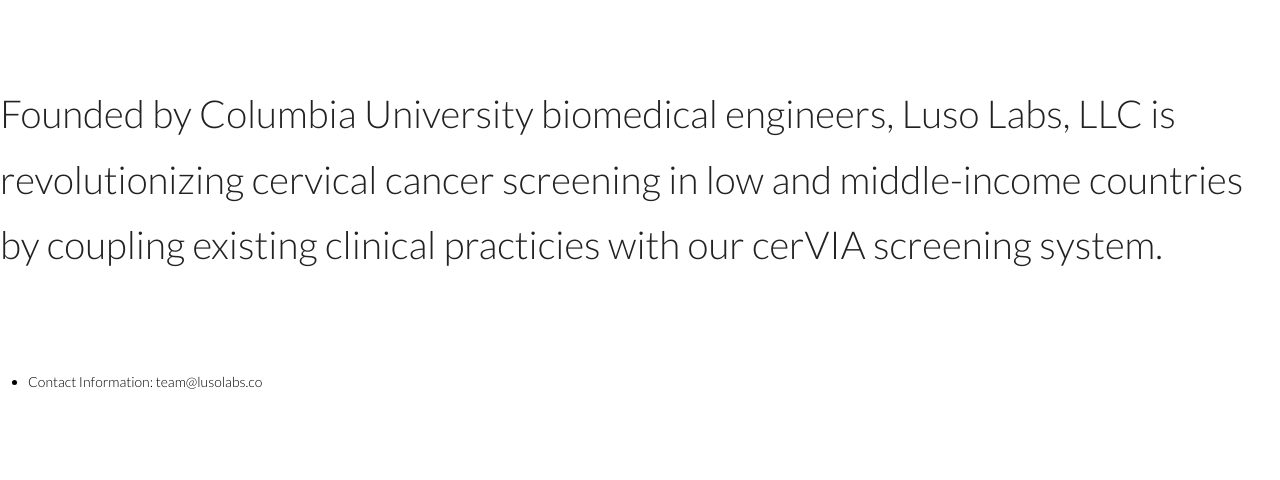
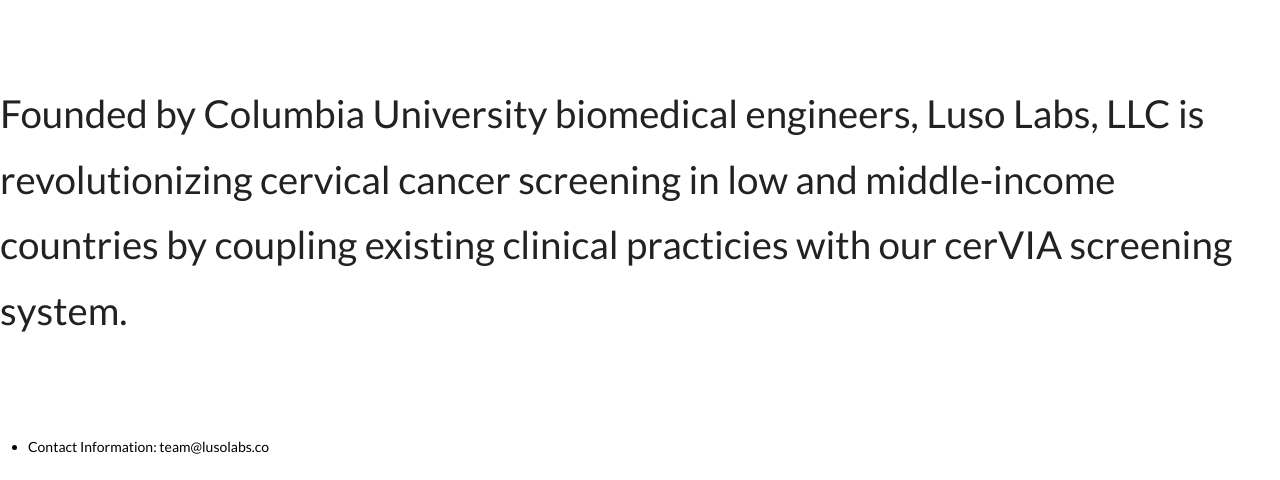
Before and after one commit to ritishpatnaik/luso-labs, a plain HTML site: page index.html in a window 1280 px wide. Shown: the part 461-941 px from the top of the page. Before the commit the page ends 876 px from the top, so only its background shows below. Drawn offline with nearby package versions, Linux system fonts and the light colour scheme.

Commit message:
Update index.html

```diff
--- a/index.html
+++ b/index.html
@@ -13,7 +13,7 @@
     <!-- Set the user-chosen page styling. -->
     <link rel="stylesheet" type="text/css" href="css/style.css">
     <!-- Set font provided by Google Fonts. -->
-    <link href='https://fonts.googleapis.com/css?family=Lato:300' rel='stylesheet' type='text/css'>
+    <link href='https://fonts.googleapis.com/css?family=Lato:400,900' rel='stylesheet' type='text/css'>
     <!-- Set the page's favicon. -->
     <link rel="icon" href="images/favicon.ico">
   </head>
```
